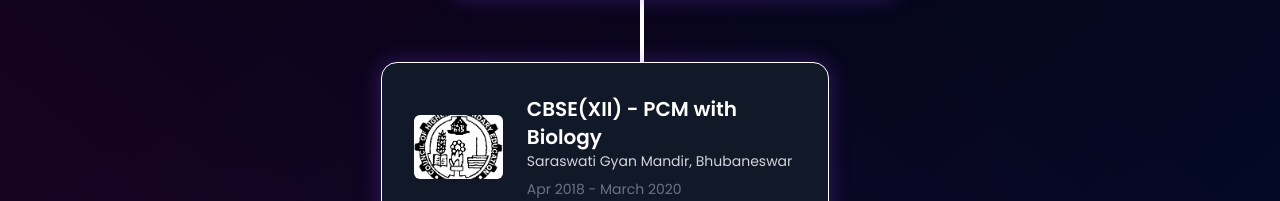
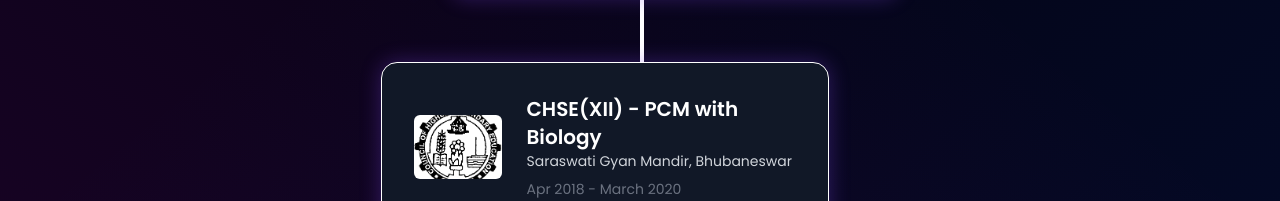
Before and after one commit to SpRajib/portfolio, a React (Vite) app: page / in a window 1280 px wide. Shown: the part 4399-4600 px from the top of the page. Built offline with nearby package versions, Linux system fonts and the light colour scheme.

Commit message:
initial commit

```diff
--- a/src/constants.js
+++ b/src/constants.js
@@ -155,7 +155,7 @@
       date: "Apr 2018 - March 2020",
       grade: "54.33%",
       desc: "I completed my class 12 education from Saraswati Gyan Mandir, Bhubaneswar under the CHSE board, where I studied Physics, Chemistry, and Mathematics (PCM) with Biology.",
-      degree: "CBSE(XII) - PCM with Biology",
+      degree: "CHSE(XII) - PCM with Biology",
     },
     {
       id: 3,
```
